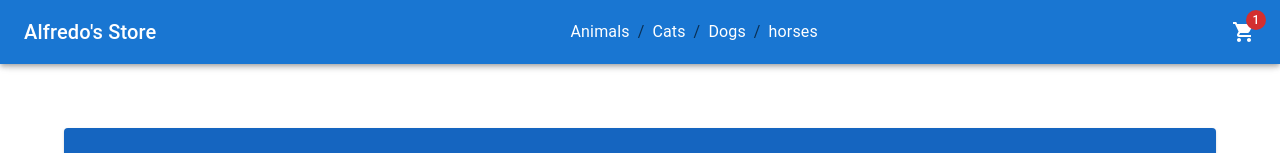
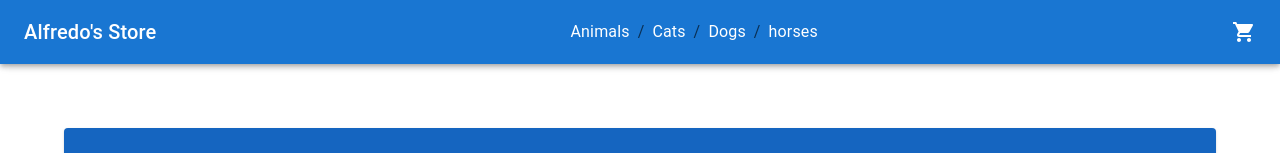
Before and after one commit to AlfredoMc95/PreEntrega1AlfredoMartinez, a React (Vite) app: page / in a window 1280 px wide. Shown: the top 153 px of the page. Built offline with nearby package versions, Linux system fonts and the light colour scheme.

Commit message:
contador, cartWidgete

```diff
--- a/src/components/cartWidgete/CartWidgete.jsx
+++ b/src/components/cartWidgete/CartWidgete.jsx
@@ -3,13 +3,13 @@ import LocalGroceryStoreIcon from "@mui/icons-material/LocalGroceryStore";
 
 //CartWidgete
 
-const CartWidgete = () => {
+const CartWidgete = ({ countCart }) => {
   return (
-    <div>
-      <Badge badgeContent={1} color="error">
+    <>
+      <Badge badgeContent={countCart} color="error">
         <LocalGroceryStoreIcon />
       </Badge>
-    </div>
+    </>
   );
 };
 
--- a/src/components/navbar/Navbar.jsx
+++ b/src/components/navbar/Navbar.jsx
@@ -3,10 +3,21 @@ import AppBar from "@mui/material/AppBar";
 import Box from "@mui/material/Box";
 import Toolbar from "@mui/material/Toolbar";
 import Typography from "@mui/material/Typography";
+import MenuButtons from "../MenuButtons/MenuButtons";
 import CartWidgete from "../cartWidgete/CartWidgete";
-import MenuButtons from "../MenuButtons/MenuButtons";
+import { useState } from "react";
 
 const Navbar = () => {
+  const [count, setCount] = useState(0);
+
+  const add = () => {
+    setCount(count + 1);
+  };
+
+  const remove = () => {
+    setCount(count - 1);
+  };
+
   return (
     <Box sx={{ flexGrow: 1 }}>
       <AppBar position="fixed">
@@ -17,7 +28,7 @@ const Navbar = () => {
           <Box sx={{ flexGrow: 1 }}>
             <MenuButtons />
           </Box>
-          <CartWidgete />
+          <CartWidgete countCart={count} />
         </Toolbar>
       </AppBar>
     </Box>
```
